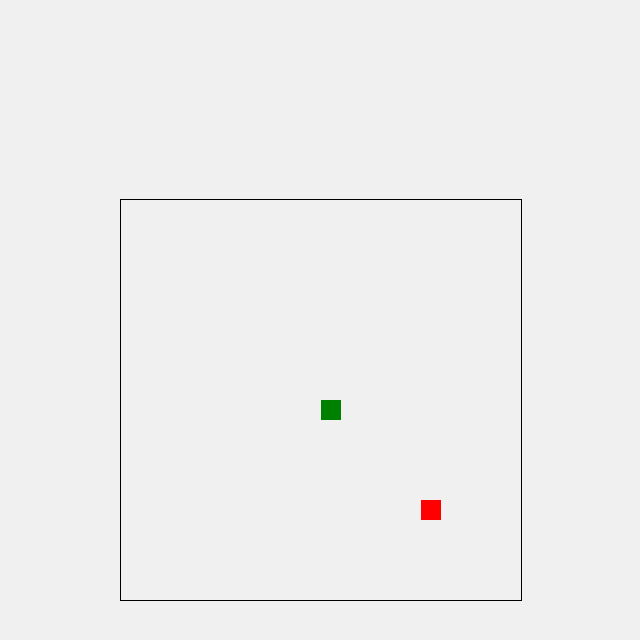
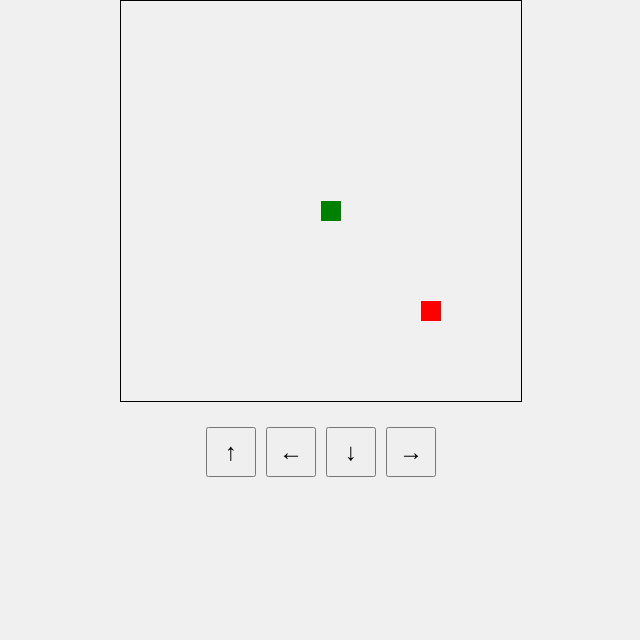
Before and after one commit to modi1fop/try, a plain HTML site: page index.html in a window 1280 px wide. Shown: the whole page, without its empty margins (319-959 px from the left). Drawn offline with Linux system fonts and the light colour scheme.

Commit message:
index.html

```diff
--- a/index.html
+++ b/index.html
@@ -7,7 +7,7 @@
     <style>
         body {
             display: flex;
-            justify-content: center;
+            flex-direction: column;
             align-items: center;
             height: 100vh;
             margin: 0;
@@ -16,10 +16,27 @@
         canvas {
             border: 1px solid #000;
         }
+        .controls {
+            display: flex;
+            margin-top: 20px;
+        }
+        .controls button {
+            width: 50px;
+            height: 50px;
+            font-size: 24px;
+            margin: 5px;
+            cursor: pointer;
+        }
     </style>
 </head>
 <body>
     <canvas id="gameCanvas" width="400" height="400"></canvas>
+    <div class="controls">
+        <button id="up">↑</button>
+        <button id="left">←</button>
+        <button id="down">↓</button>
+        <button id="right">→</button>
+    </div>
     <script>
         const canvas = document.getElementById('gameCanvas');
         const ctx = canvas.getContext('2d');
@@ -88,6 +105,22 @@
             }
         });
 
+        document.getElementById('up').addEventListener('click', () => {
+            if (direction.y === 0) direction = { x: 0, y: -1 };
+        });
+
+        document.getElementById('down').addEventListener('click', () => {
+            if (direction.y === 0) direction = { x: 0, y: 1 };
+        });
+
+        document.getElementById('left').addEventListener('click', () => {
+            if (direction.x === 0) direction = { x: -1, y: 0 };
+        });
+
+        document.getElementById('right').addEventListener('click', () => {
+            if (direction.x === 0) direction = { x: 1, y: 0 };
+        });
+
         setInterval(gameLoop, 100);
     </script>
 </body>
```
